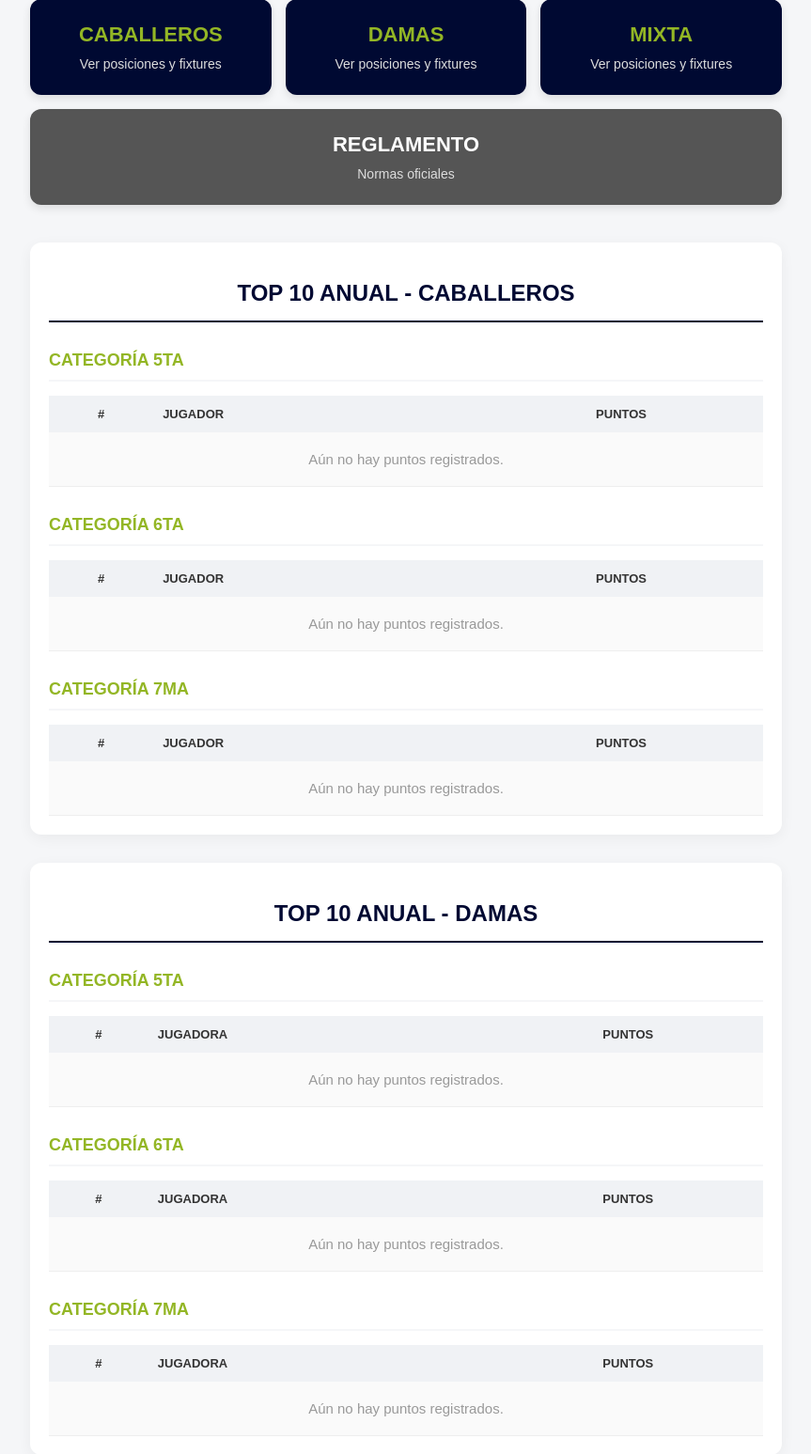
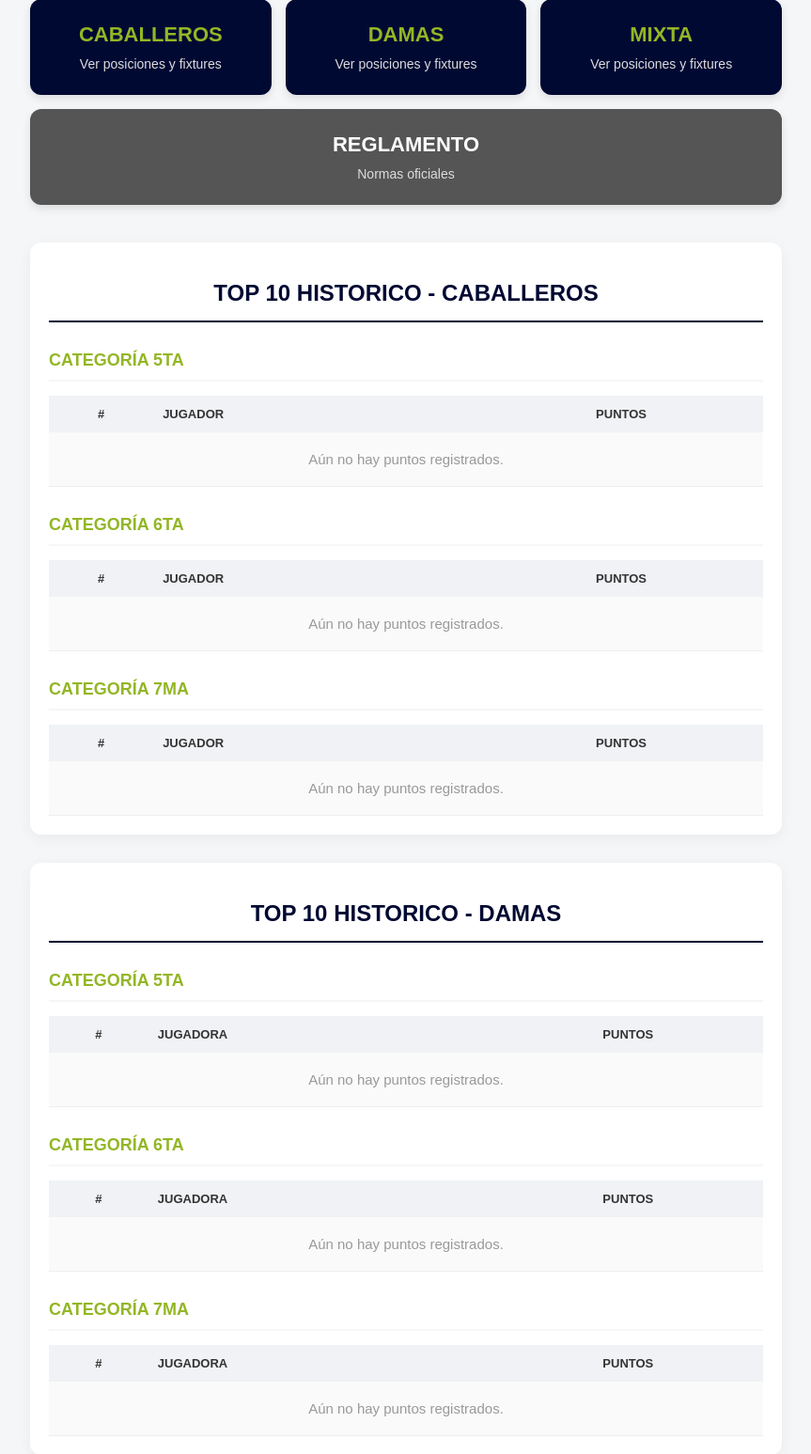
Before and after one commit to martincolombo2001/padel-perez, a Flask app: page /ligas in a window 1280 px wide. Shown: the part 158-1705 px from the top of the page at 94% size, without its empty margins (208-1071 px from the left). Run offline with Flask 3, Linux system fonts and the light colour scheme; data that the repository does not hold is empty; some libraries are stand-ins or nearby versions.

Commit message:
rank historico

```diff
--- a/templates/ligas.html
+++ b/templates/ligas.html
@@ -62,7 +62,7 @@
 
         <!-- RANKING ANUAL CABALLEROS -->
         <div class="caja-ranking">
-            <h2 style="color: #000932; text-align: center; border-bottom: 2px solid #000932; padding-bottom: 15px;">TOP 10 ANUAL - CABALLEROS</h2>
+            <h2 style="color: #000932; text-align: center; border-bottom: 2px solid #000932; padding-bottom: 15px;">TOP 10 HISTORICO - CABALLEROS</h2>
 
             {% set categorias = ['5ta', '6ta', '7ma'] %}
             {% for cat in categorias %}
@@ -97,7 +97,7 @@
 
         <!-- RANKING ANUAL DAMAS -->
         <div class="caja-ranking">
-            <h2 style="color: #000932; text-align: center; border-bottom: 2px solid #000932; padding-bottom: 15px;">TOP 10 ANUAL - DAMAS</h2>
+            <h2 style="color: #000932; text-align: center; border-bottom: 2px solid #000932; padding-bottom: 15px;">TOP 10 HISTORICO - DAMAS</h2>
 
             {% set categorias = ['5ta', '6ta', '7ma'] %}
             {% for cat in categorias %}
```
